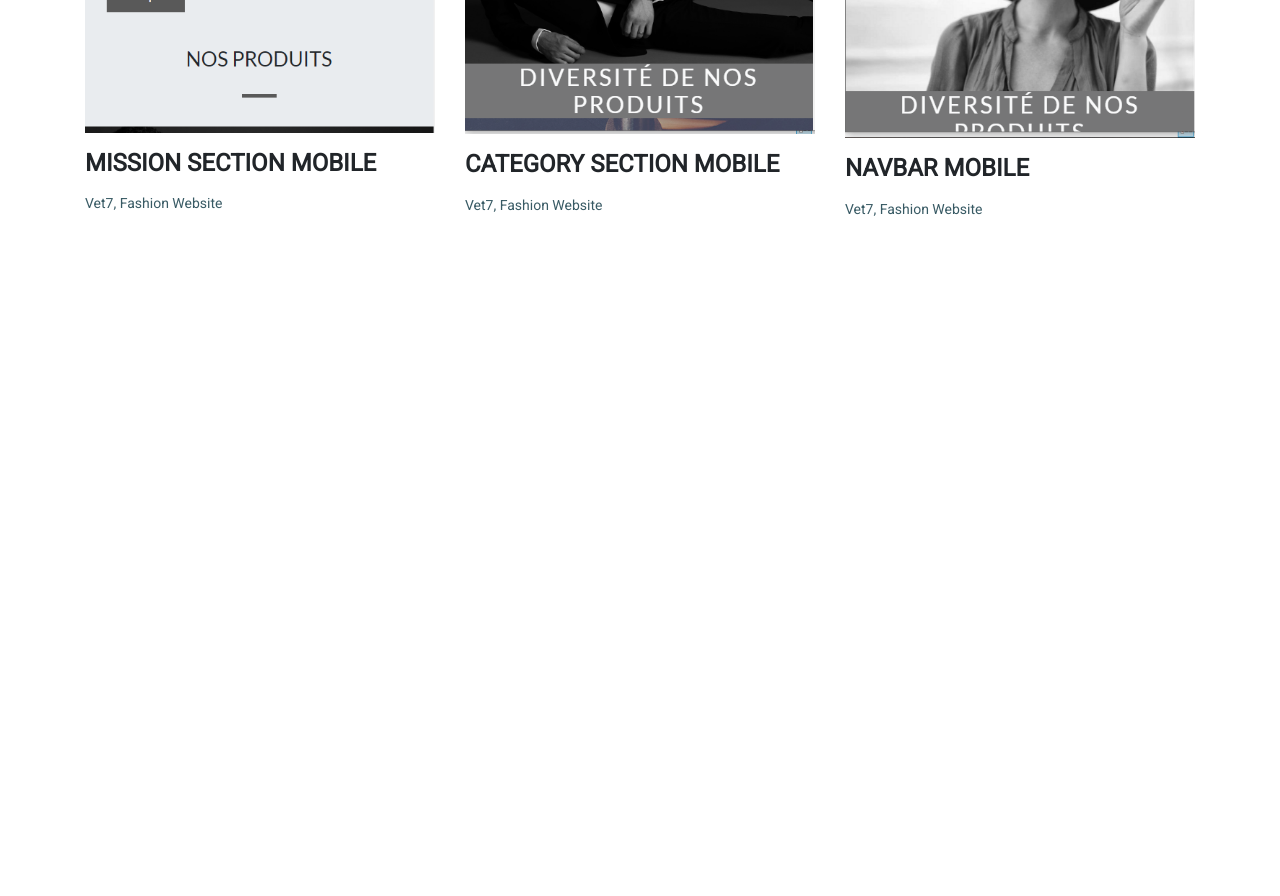
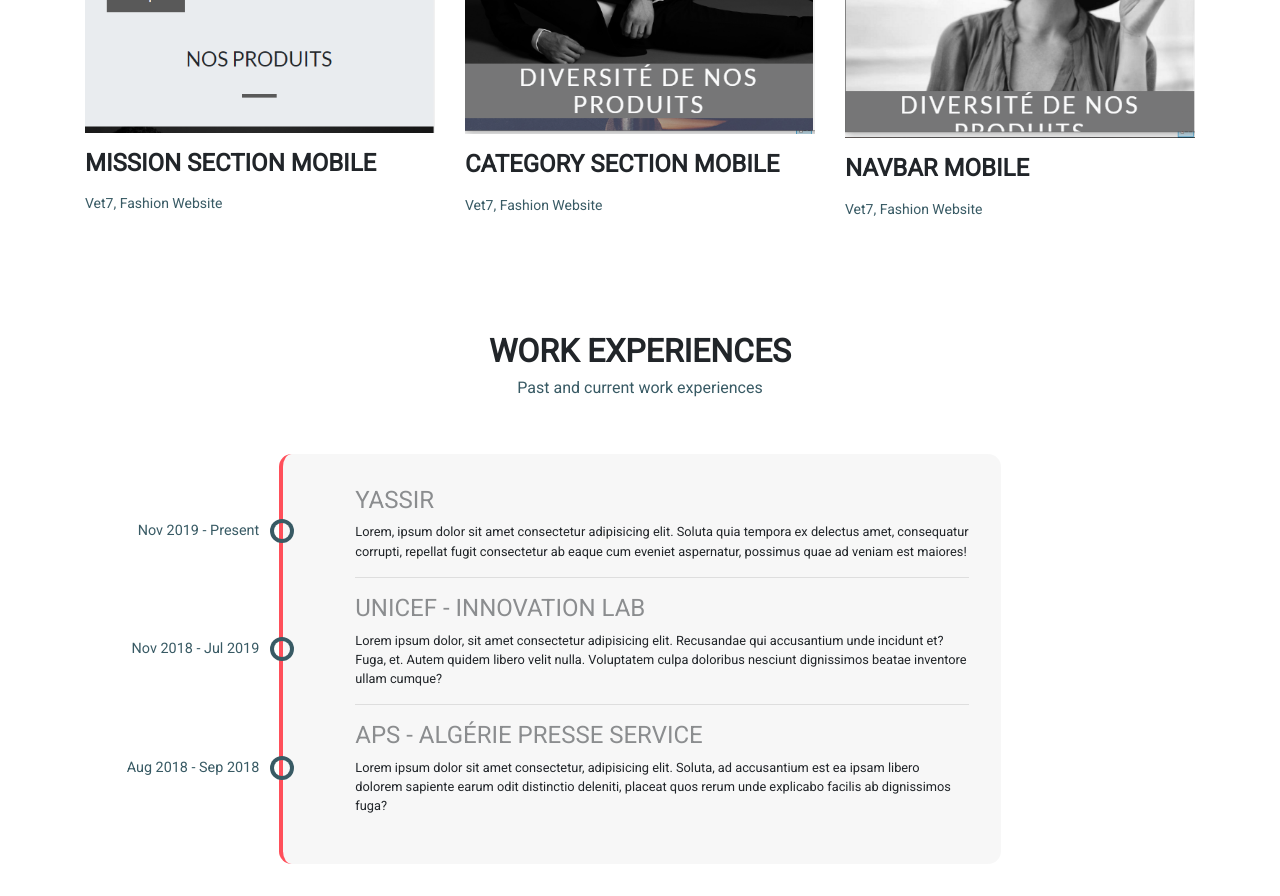
Before and after one commit to brings123/ChakibAfraoucene, a website: page Index.html in a window 1280 px wide. Shown: the part 3428-4324 px from the top of the page. Before the commit the page ends 3728 px from the top, so only its background shows below. Drawn offline with nearby package versions, Linux system fonts and the light colour scheme.

Commit message:
Experience section done!

```diff
--- a/Index.html
+++ b/Index.html
@@ -370,6 +370,42 @@
         </div>
       </div>
     </section>
+    <!-- Work Experience Section -->
+    <section class="experience">
+      <div class="container">
+        <div class="row">
+          <div class="col-md-12">
+            <div class="header-section text-center">
+              <h3>Work Experiences</h3>
+              <h6>Past and current work experiences</h6>
+            </div>
+            <div class="timeline">
+              <ul>
+                <li class="date" data-date="Nov 2019 - Present">
+                  <h3>Yassir</h3>
+                  <p>
+                    Lorem, ipsum dolor sit amet consectetur adipisicing elit. Soluta quia tempora ex delectus amet, consequatur corrupti, repellat fugit consectetur ab eaque cum eveniet aspernatur, possimus quae ad veniam est maiores!
+                  </p>
+                </li>
+                <li class="date" data-date="Nov 2018 - Jul 2019">
+                  <h3>UNICEF - Innovation Lab</h3>
+                  <p>Lorem ipsum dolor, sit amet consectetur adipisicing elit. Recusandae qui accusantium unde incidunt et? Fuga, et. Autem quidem libero velit nulla. Voluptatem culpa doloribus nesciunt dignissimos beatae inventore ullam cumque?</p>
+                </li>
+                <li class="date" data-date="Aug 2018 - Sep 2018">
+                  <h3>APS - Algérie Presse Service</h3>
+                  <p>Lorem ipsum dolor sit amet consectetur, adipisicing elit. Soluta, ad accusantium est ea ipsam libero dolorem sapiente earum odit distinctio deleniti, placeat quos rerum unde explicabo facilis ab dignissimos fuga?</p>
+                </li>
+              </ul>
+            </div>
+          </div>
+        </div>
+      </div>
+
+    </section>
+    <!-- Technologies section -->
+    <section class="technologies">
+
+    </section>
     <!-- JS Addons -->
     <script
       src="https://code.jquery.com/jquery-3.4.1.slim.min.js"
--- a/css/main.css
+++ b/css/main.css
@@ -221,3 +221,72 @@ nav .nav-item .nav-link {
 }
 
 /* Intial state */
+/* Experience Section */
+.experience {
+  padding: 2rem 4rem;
+}
+.experience .header-section h3 {
+  font-weight: 700;
+  text-transform: uppercase;
+  font-size: 2rem;
+}
+.experience .header-section h6 {
+  color: var(--secondaryColor);
+  padding-bottom: 3rem;
+}
+.experience .timeline {
+  margin: 0 auto;
+  padding: 2rem 2rem;
+  width: 65%;
+  border-left: 4px solid var(--primaryColor);
+  border-radius: 0.8rem;
+  background: rgba(0, 0, 0, 0.03);
+}
+.experience .timeline ul {
+  margin: 0 auto;
+  position: relative;
+}
+.experience .timeline li {
+  position: relative;
+  list-style-type: none;
+  list-style: none;
+  border-bottom: 1px solid rgba(0, 0, 0, 0.1);
+  margin-bottom: 1rem;
+}
+.experience .timeline li:last-of-type {
+  padding-bottom: 0;
+  margin-bottom: 0;
+  border: none;
+}
+.experience .timeline li h3 {
+  text-transform: uppercase;
+  font-weight: 300;
+  font-size: 1.5rem;
+  opacity: 0.5;
+}
+.experience .timeline li p {
+  font-size: 0.8rem;
+}
+.experience .timeline li::before,
+.experience .timeline li:after {
+  position: absolute;
+  display: block;
+  top: 50%;
+  transform: translateY(-50%);
+}
+.experience .timeline li::before {
+  content: attr(data-date);
+  left: -18rem;
+  text-align: right;
+  min-width: 12rem;
+  color: var(--secondaryColor);
+  font-size: 0.9rem;
+}
+.experience .timeline li:after {
+  content: "";
+  box-shadow: 0 0 0 4px var(--secondaryColor);
+  border-radius: 100%;
+  left: -5.1rem;
+  height: 1rem;
+  width: 1rem;
+}
```
